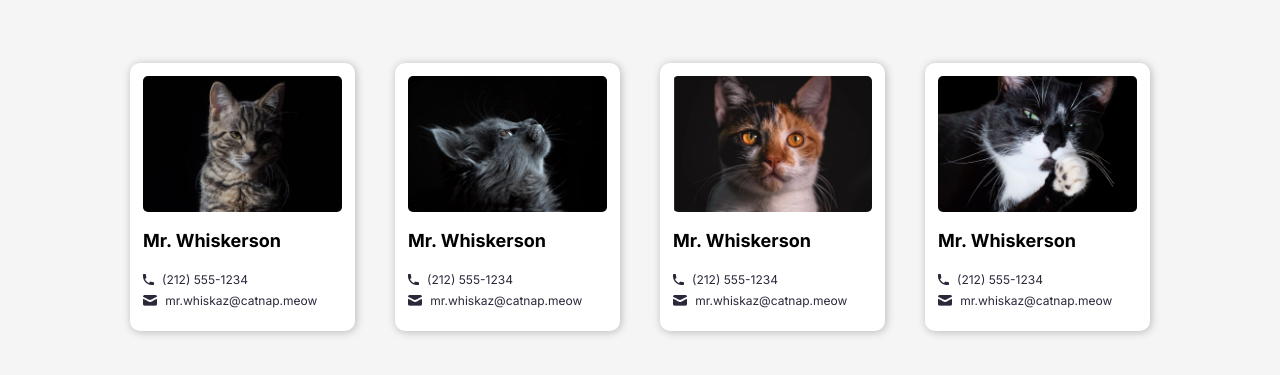
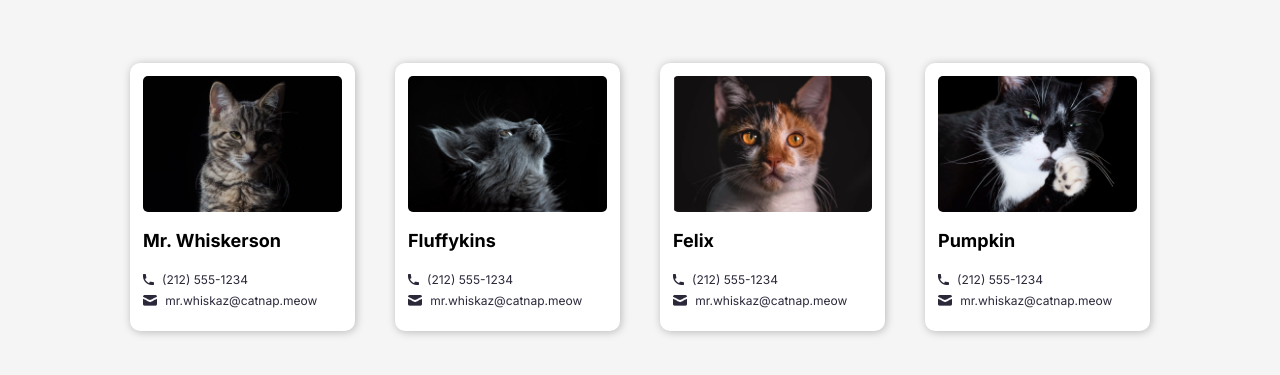
Before and after one commit to mudimurtala/BuildAndLearn, a React (Vite) app in the folder react-phonebook/: page / in a window 1280 px wide. Shown: the part 203-578 px from the top of the page. Built offline with nearby package versions, Linux system fonts and the light colour scheme.

Commit message:
Add files

```diff
--- a/react-phonebook/Contact.jsx
+++ b/react-phonebook/Contact.jsx
@@ -16,7 +16,7 @@ export default function Contact(props) {
                 src={props.img}
                 alt="Photo of Mr. Whiskerson"
             />
-            <h3>Mr. Whiskerson</h3>
+            <h3>{props.name}</h3>
             <div className="info-group">
                 <img
                     src="./images/phone-icon.png"
```
